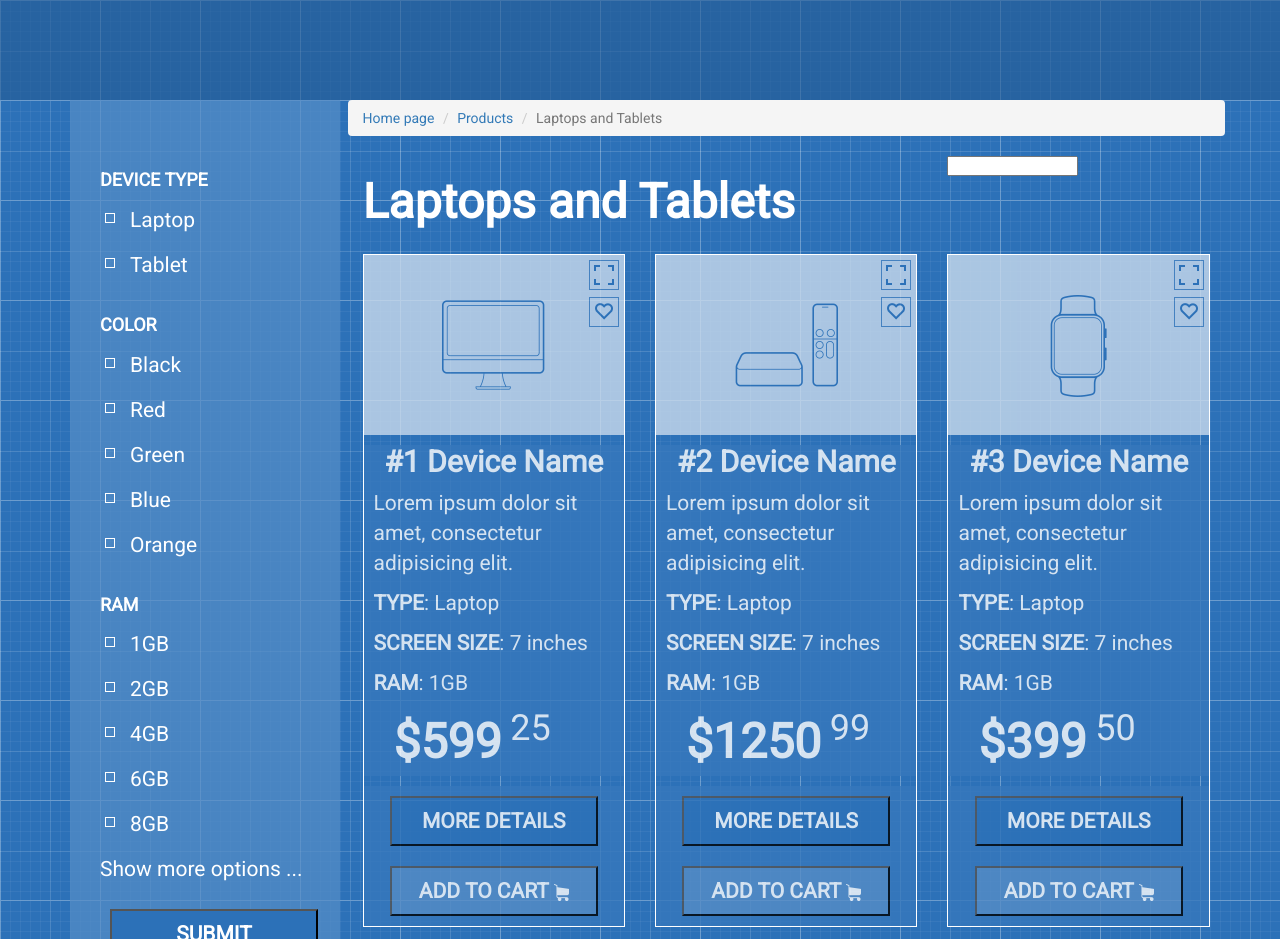
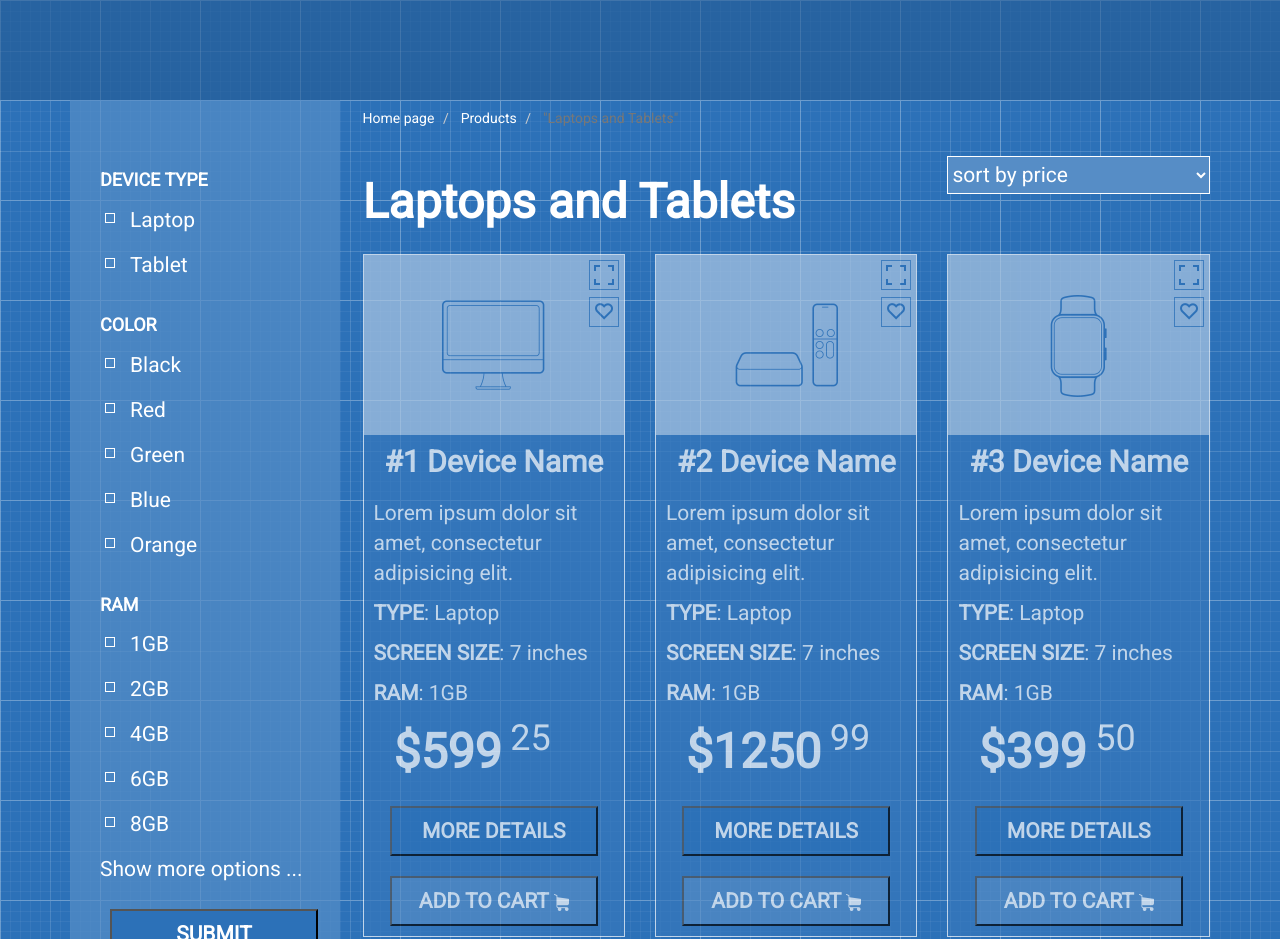
Before and after one commit to AnnaPopl/AnnaPopl.github.io, a plain HTML site: page index.html in a window 1280 px wide. Shown: the part 400-1339 px from the top of the page. Drawn offline with Linux system fonts and the light colour scheme.

Commit message:
Main_Number2

```diff
--- a/css/style.css
+++ b/css/style.css
@@ -149,10 +149,6 @@ ul{
 	position: relative;
 }
 
-.upper{
- 	text-transform: uppercase;
- }
-
 .filtr{
 	position: absolute;
 	background-color: rgba(86, 141, 198, 0.7);
@@ -198,6 +194,20 @@ input[type="checkbox"]:checked + label:before{
 	background-color: white;
 }
 
+.breadcrumb{
+	background: none;
+}
+
+.breadcrumb a{
+	color: #ffffff;
+}
+
+
+li.active{
+	color: #ffffff;
+	text-decoration: solid;
+}
+
 h2{
 	color: white;
 	font-family: 'Roboto', sans-serif;
@@ -205,12 +215,26 @@ h2{
 	font-weight: bold;
 }
 
+.sort{
+	background: #568dc6;
+	width: 100%;
+	height: 38px;
+	font-size: 21px;
+	border: 1px solid white;
+}
+
+option{
+
+	height: 38px;
+}
 .pr1{
 	margin: 15px;
 	/*width: 100%;
 	height: 100%;*/
 	border: 1px solid white;
 	padding: 0;
+	background-color: #3778bc;
+ 	opacity: 0.7;
 
 }
 
@@ -220,7 +244,8 @@ h3{
  	font-family: 'Roboto', sans-serif;
  	color: white;
  	text-align: center;
- 	margin: 10px;
+ 	margin: 0px;
+ 	padding: 10px;
  	font-weight: bold;
 
  }
@@ -229,8 +254,9 @@ h3{
  	font-size: 21px;
  	font-family: 'Roboto', sans-serif;
  	color: white;
- 	margin: 10px;
- }
+ 	margin: 10px
+
+ 	 }
 
 .upper{
  	text-transform: uppercase;
@@ -271,16 +297,10 @@ h3{
  	background-position: center;
   }
 
-.content{
-	background-color: #3778bc;
- 	opacity: 0.8;
-}
 
 .buttons{
  	text-align: center;
- 	background-color: #3778bc;
- 	opacity: 0.8;
- }
+  }
 
 .button1{
  	width: 208px;
--- a/index.html
+++ b/index.html
@@ -100,15 +100,20 @@
 					<div class="row">
 						<ul class="breadcrumb">
 							<li><a href="#">Home page </a></li>
-							<li><a href="#">Products </a></li>
-							<li class="active">Laptops and Tablets</li>
+							<li>
+
+								<a href="#">Products </a></li>
+							<li class="active">
+
+							"Laptops and Tablets"
+							</li>
 						</ul>
 					</div>
 					<div class="row">
 						<div class="col-md-8"><h2>Laptops and Tablets</h2></div>
-						<div class="col-md-4">
-							<form action="#">
-								<select class="sort" name="sort">
+						<div class="col-md-4 form2>
+							<form  action="#">
+								<select class="sort" name="sort1">
 		                            <option value="">sort by price</option>
 		                            <option value="name">sort by name</option>
 		                            <option value="date">sort by date</option>
@@ -345,6 +350,7 @@
 				</div>
 			</div>
 		</div>
+	</div>
 	<div class="footer">
 		<div class="container">
 			<div class="row">
```
